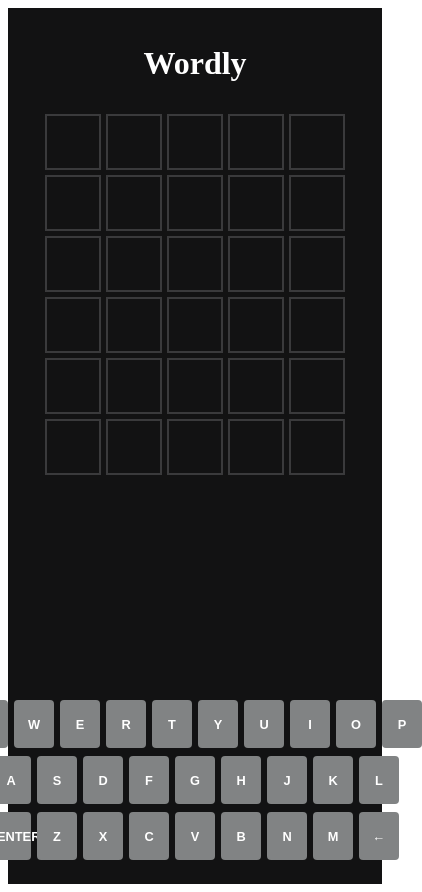
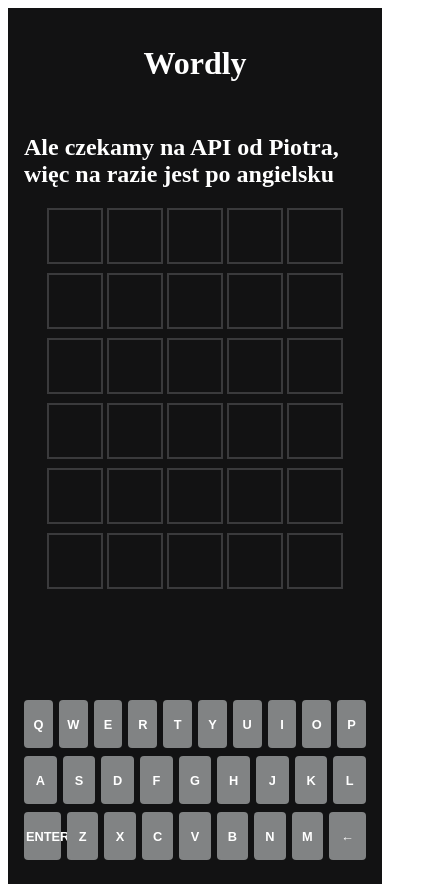
Before and after one commit to bthink/polishWordle, a React (Vite) app: page / in a window 390 px wide. Shown: the whole page, 422 px wide, since content can reach past the window. Built offline with nearby package versions, Linux system fonts and the light colour scheme; no server answers.

Commit message:
fix(keyboard): fixes keyboard width

```diff
--- a/src/App.tsx
+++ b/src/App.tsx
@@ -59,6 +59,7 @@ const App = () => {
   return (
     <div className="app">
       <h1>Wordly</h1>
+      <h2>Ale czekamy na API od Piotra, więc na razie jest po angielsku</h2>
       <GameBoard gameState={gameState} />
       <Keyboard
         onKeyPress={handleKeyPress}
--- a/src/components/Keyboard.css
+++ b/src/components/Keyboard.css
@@ -40,8 +40,24 @@
 }
 
 @media (max-width: 500px) {
+  .keyboard {
+    max-width: 380px;
+    padding: 0 8px;
+  }
+
+  .row {
+    gap: 4px;
+    margin-bottom: 4px;
+  }
+
   .key {
     height: 48px;
     font-size: 0.8rem;
+    min-width: 28px;
+    padding: 0 2px;
+  }
+
+  .key.wide {
+    flex: 1.2;
   }
 }
```
